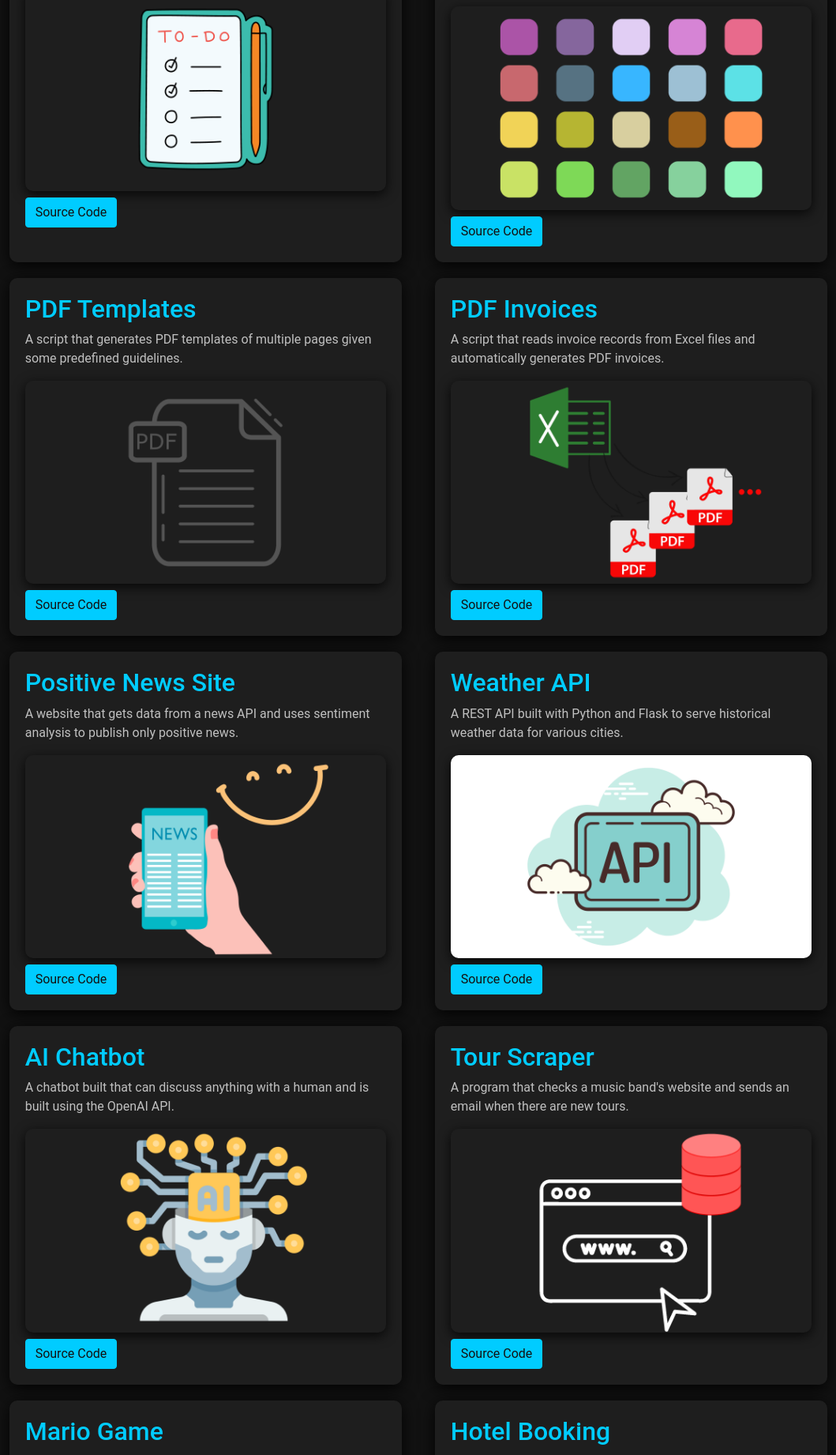
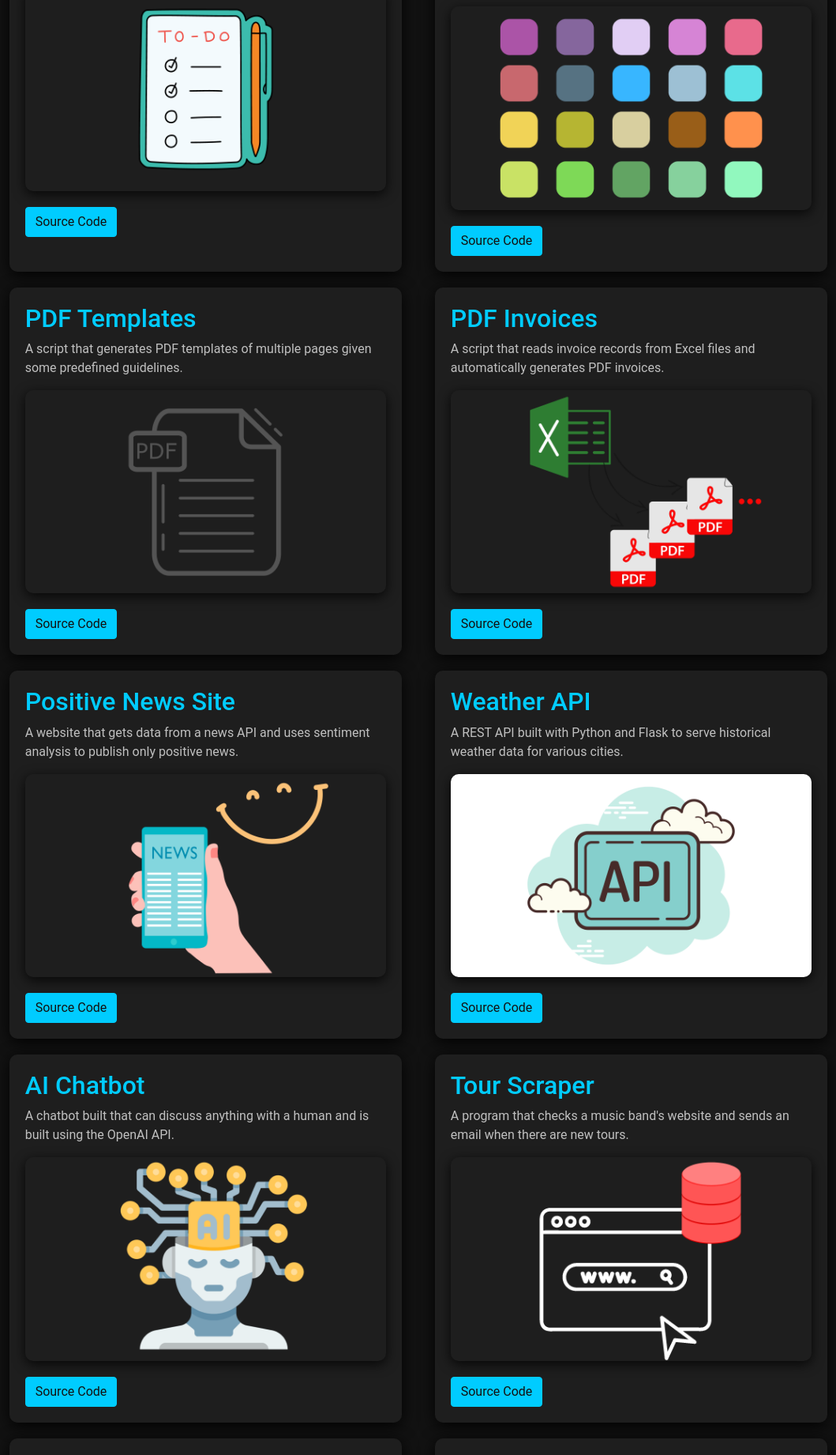
Before and after one commit to Mahdi-Meyghani/Django-Personal-Website, a Django app: page / in a window 1280 px wide. Shown: the part 922-2764 px from the top of the page at 79% size, without its empty margins (110-1169 px from the left). Run offline with Django 5.2, Linux system fonts and the light colour scheme; data comes from the database, SQL or seed files in the repository; some libraries are stand-ins or nearby versions.

Commit message:
Add margin to Source Code button from the image above of itself

```diff
--- a/static/portfolio_website/style.css
+++ b/static/portfolio_website/style.css
@@ -64,6 +64,16 @@ body {
 }
 
 /* Projects */
+/* Margin for Projects */
+.project {
+    margin-top: 40px;
+}
+
+/* Higher specificity */
+.project-item .btn-source-code {
+    margin-top: 20px !important; /* Ensure the margin is applied */
+}
+
 .project-container {
     display: flex;
     flex-wrap: wrap;
@@ -246,8 +256,3 @@ body {
     border-color: #ff4444;
     color: #ff4444;
 }
-
-/* Margin for Projects */
-.project {
-    margin-top: 40px;
-}
--- a/templates/portfolio_website/home.html
+++ b/templates/portfolio_website/home.html
@@ -27,7 +27,7 @@
                     <h2>{{ project.title }}</h2>
                     <p>{{ project.description }}</p>
                     <img src="{% static 'portfolio_website/pictures/'|add:project.image %}" alt="{{ project.title }}" class="img-fluid">
-                    <a href="{{ project.url }}" class="btn btn-primary mt-2">Source Code</a>
+                    <a href="{{ project.url }}" class="btn btn-primary btn-source-code mt-2">Source Code</a>
                 </div>
             {% endfor %}
         </div>
```
